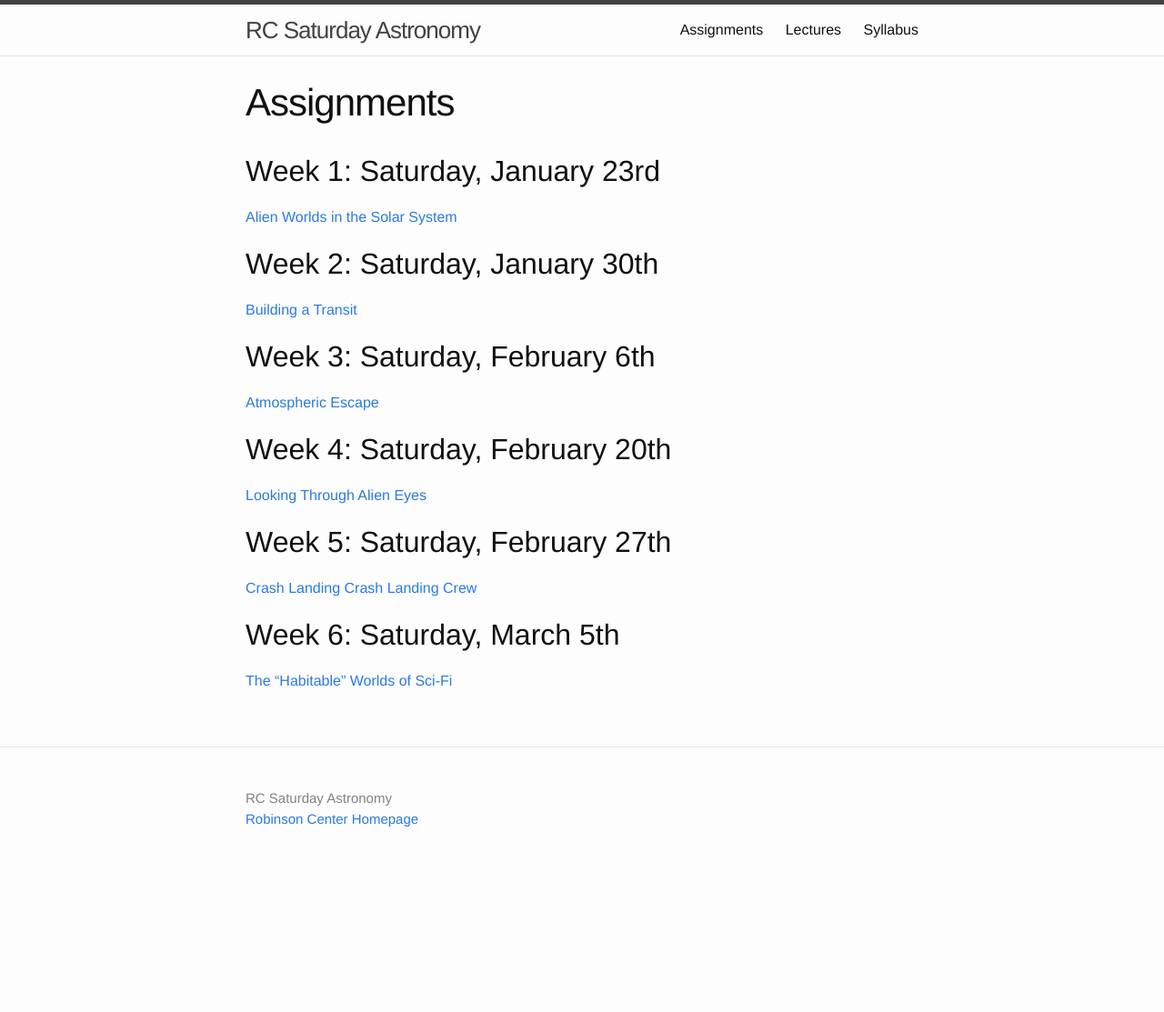
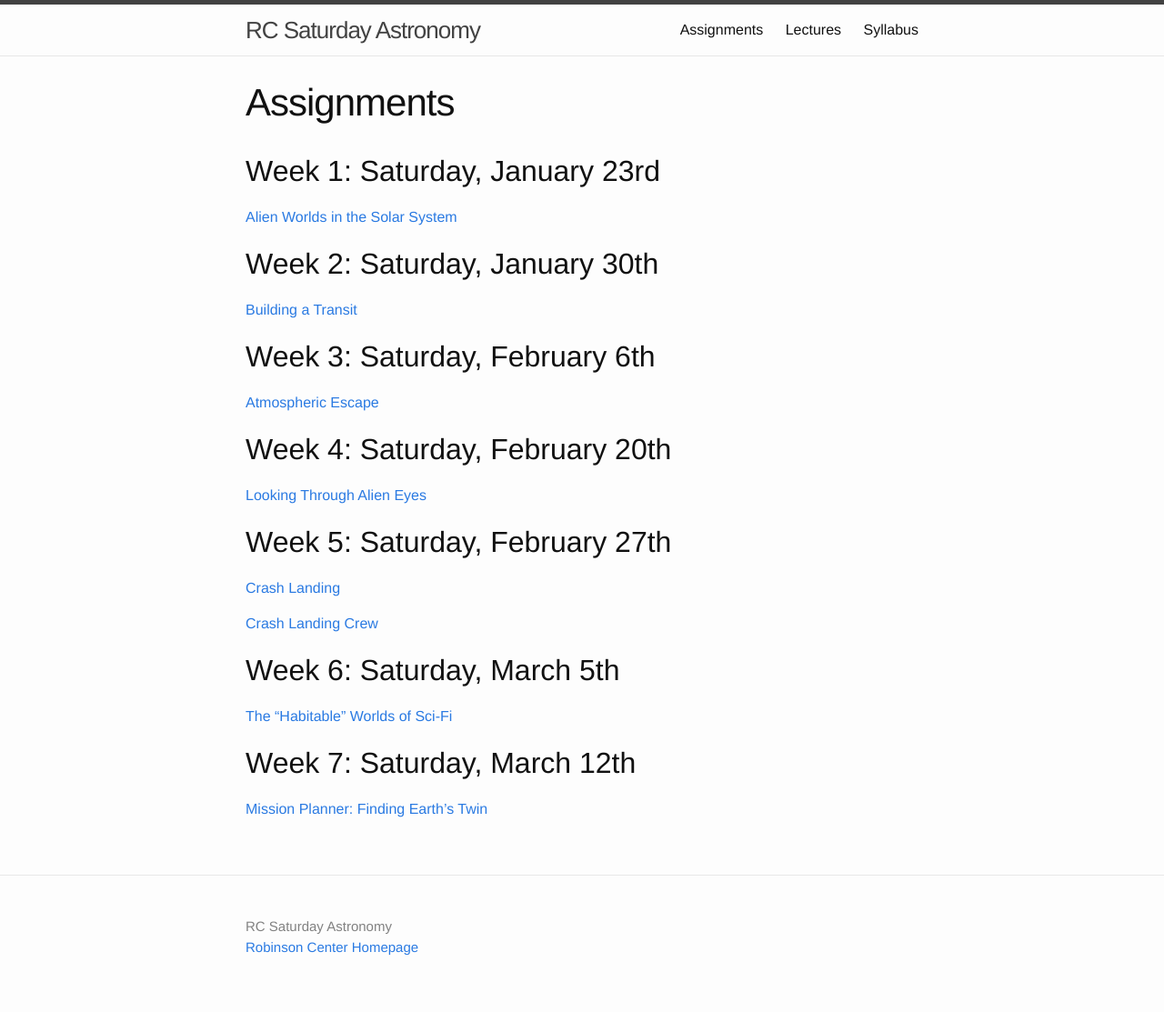
Before and after one commit to kgarofali/robinson-center, a Jekyll site: the page built from assignments.md, in a window 1280 px wide. Shown: the whole page at 91% size. Built offline with Jekyll 4.4.1, drawn with Linux system fonts in a browser that asks for light colours; before the commit the page ends 972 px from its top, so only the background shows below that.

```diff
--- a/assignments.md
+++ b/assignments.md
@@ -18,7 +18,11 @@ permalink: assignments/
 
 ## Week 5: Saturday, February 27th
 [Crash Landing](../docs/05Worksheet.pdf)
+
 [Crash Landing Crew](../docs/CrashLanding_Crew.pdf)
 
 ## Week 6: Saturday, March 5th
 [The "Habitable" Worlds of Sci-Fi](../docs/06Worksheet.pdf)
+
+## Week 7: Saturday, March 12th
+[Mission Planner: Finding Earth's Twin](../docs/07Worksheet.pdf)
```
Also changed, not shown: lectures.md (+3 -0 lines), 2 other files.
